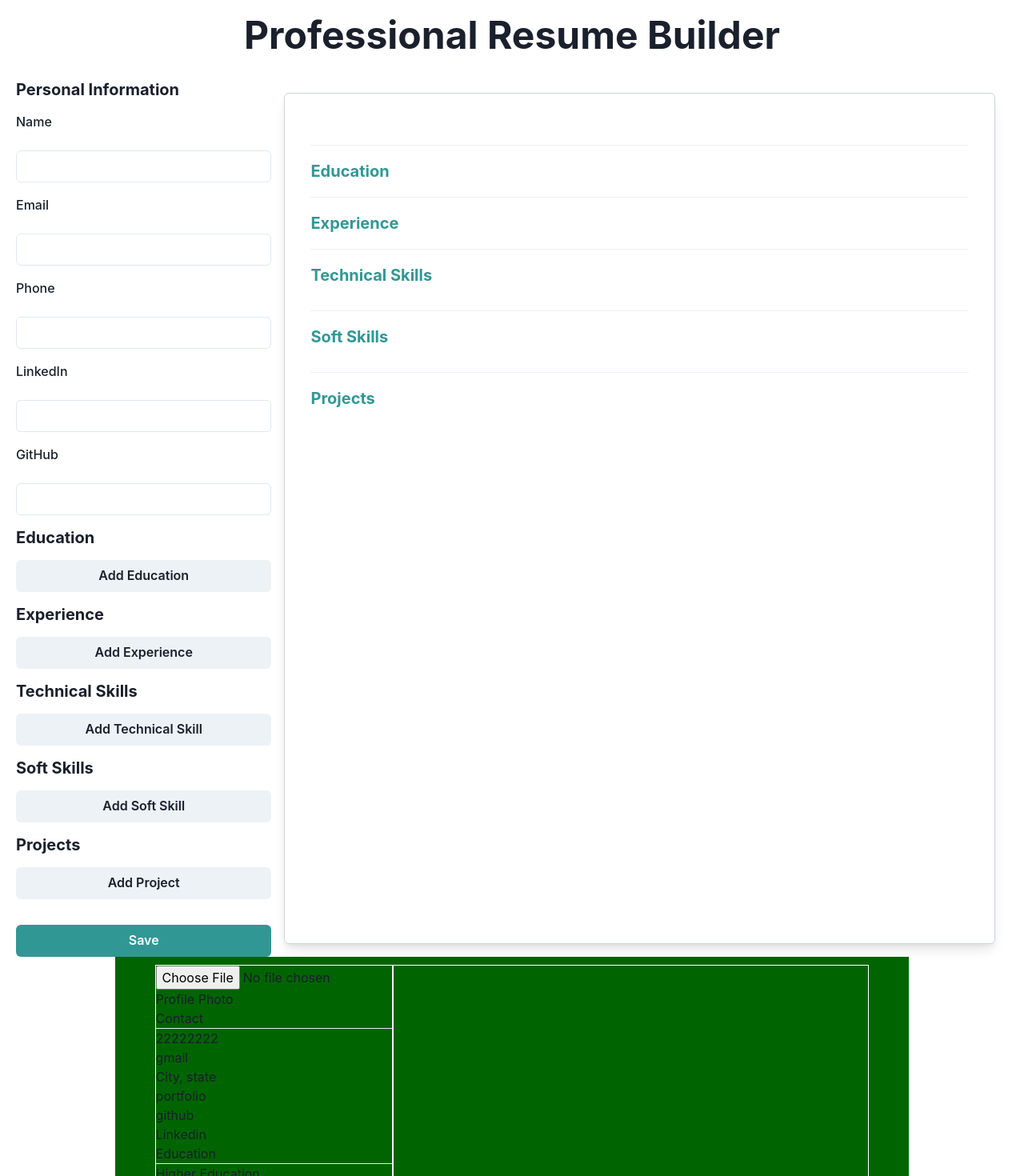
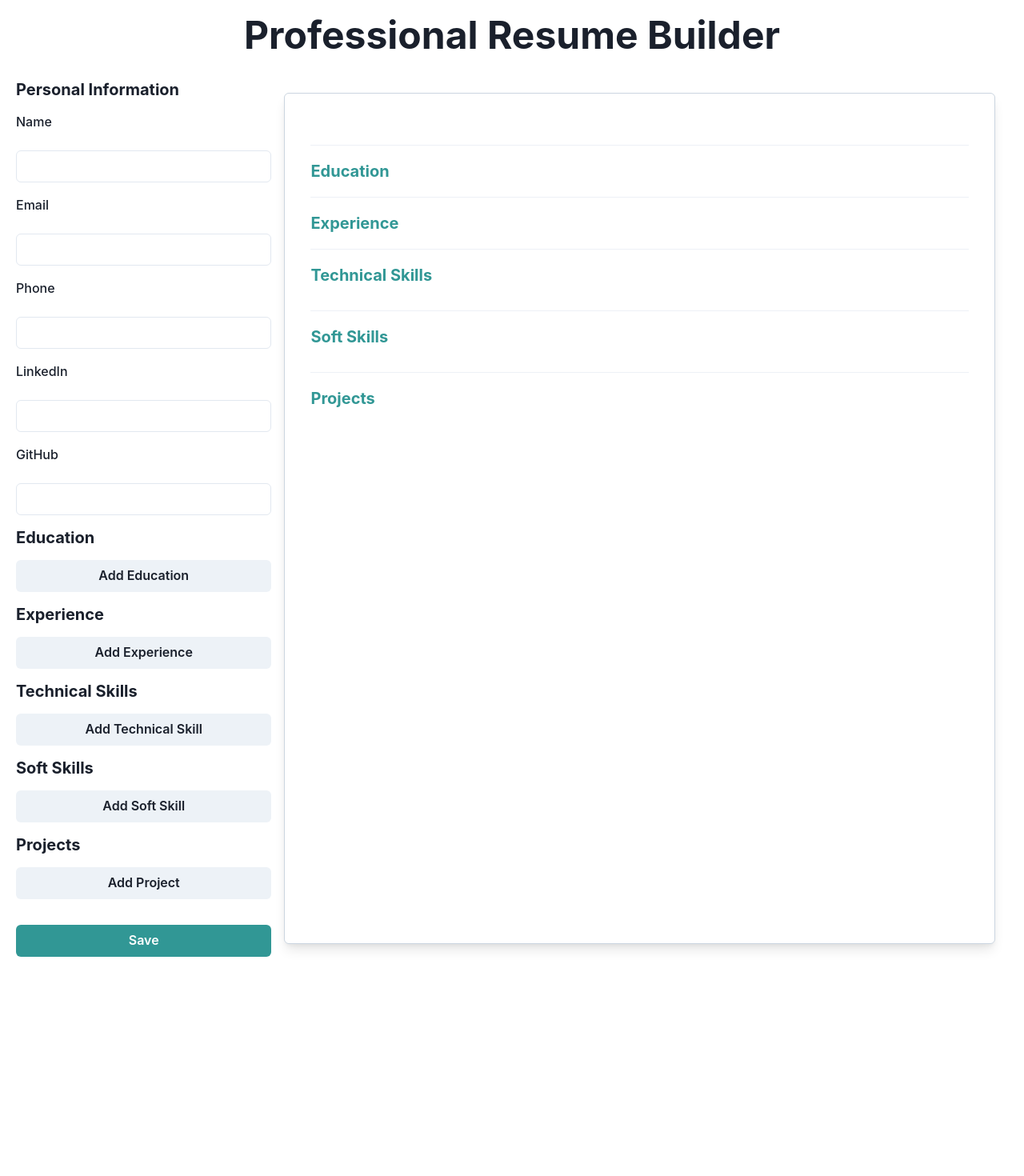
Before and after one commit to Akashgupta857/carbon-neutral-coders_022, a React (Vite) app: page / in a window 1280 px wide. Shown: the top 1470 px of the page at 80% size. After the commit the page ends 1216 px from the top, so only its background shows below. Built offline with nearby package versions, Linux system fonts and the light colour scheme.

Commit message:
added resumebuilding

```diff
--- a/package.json
+++ b/package.json
@@ -16,7 +16,8 @@
     "framer-motion": "^11.9.0",
     "react": "^18.3.1",
     "react-dom": "^18.3.1",
-    "react-icons": "^5.3.0"
+    "react-icons": "^5.3.0",
+    "react-router-dom": "^6.26.2"
   },
   "devDependencies": {
     "@eslint/js": "^9.9.0",
--- a/src/App.jsx
+++ b/src/App.jsx
@@ -1,37 +1,14 @@
-import React, { useState } from 'react';
-import { ChakraProvider, Container, Flex } from '@chakra-ui/react';
-import Header from './components/Header';
-import ResumeForm from './components/ResumeForm';
-import Preview from './components/Preview';
 import './App.css';
-import TempCompo1 from './components/templates/TempCompo1';
-
+import { BrowserRouter, Route, Routes } from 'react-router-dom';
+import Resumebuilding from './components/Resumebuilding';
 const App = () => {
-  const [resumeData, setResumeData] = useState({
-    personalInfo: { name: '', email: '', phone: '', linkedIn: '', github: '' },
-    education: [],
-    experience: [],
-    technicalSkills: [],
-    softSkills: [],
-    projects: [],
-  });
-
-  const updateResumeData = (section, data) => {
-    setResumeData((prevData) => ({ ...prevData, [section]: data }));
-  };
-
-  return (
-    <ChakraProvider>
-      <Container maxW="container" p={5}>
-        <Header />
-        <Flex mt={5} justifyContent="space-between">
-          <ResumeForm resumeData={resumeData} updateResumeData={updateResumeData} />
-          <Preview resumeData={resumeData} />
-        </Flex>
-         <TempCompo1></TempCompo1>
-      </Container>
-    </ChakraProvider>
-  );
+  return(
+    <BrowserRouter>
+      <Routes>
+        <Route path="/" element={<Resumebuilding/>}/>
+      </Routes>
+    </BrowserRouter>
+  )
 };
 
 export default App;
--- /dev/null
+++ b/src/components/Resumebuilding.jsx
@@ -0,0 +1,37 @@
+import React, { useState } from "react";
+import { ChakraProvider, Container, Flex } from "@chakra-ui/react";
+import Header from "./Header";
+import ResumeForm from "./ResumeForm";
+import Preview from "./Preview";
+
+const Resumebuilding = () => {
+  const [resumeData, setResumeData] = useState({
+    personalInfo: { name: "", email: "", phone: "", linkedIn: "", github: "" },
+    education: [],
+    experience: [],
+    technicalSkills: [],
+    softSkills: [],
+    projects: [],
+  });
+
+  const updateResumeData = (section, data) => {
+    setResumeData((prevData) => ({ ...prevData, [section]: data }));
+  };
+
+  return (
+    <ChakraProvider>
+      <Container maxW="container" p={5}>
+        <Header />
+        <Flex mt={5} justifyContent="space-between">
+          <ResumeForm
+            resumeData={resumeData}
+            updateResumeData={updateResumeData}
+          />
+          <Preview resumeData={resumeData} />
+        </Flex>
+      </Container>
+    </ChakraProvider>
+  );
+};
+
+export default Resumebuilding;
```
Also changed, not shown: 1 other file (tests, documents, lock files or other folders).
